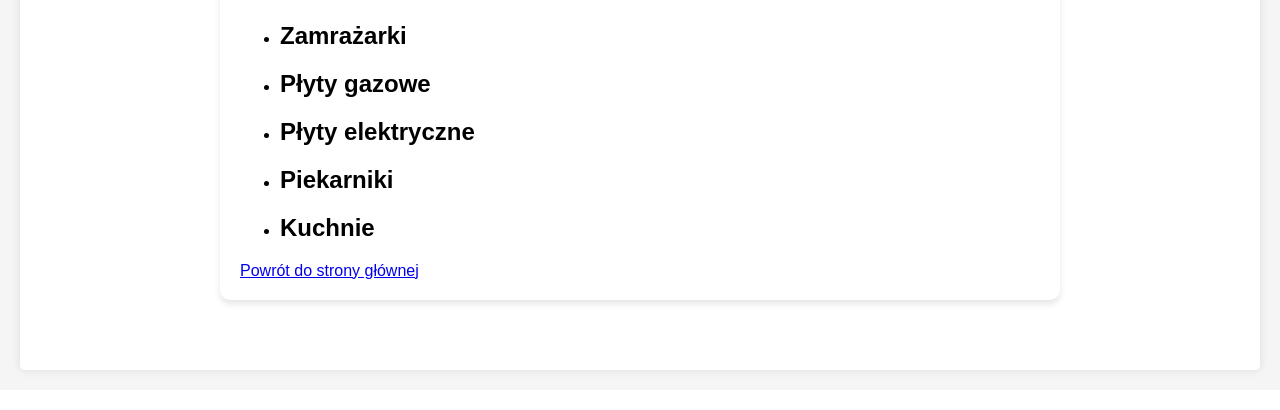
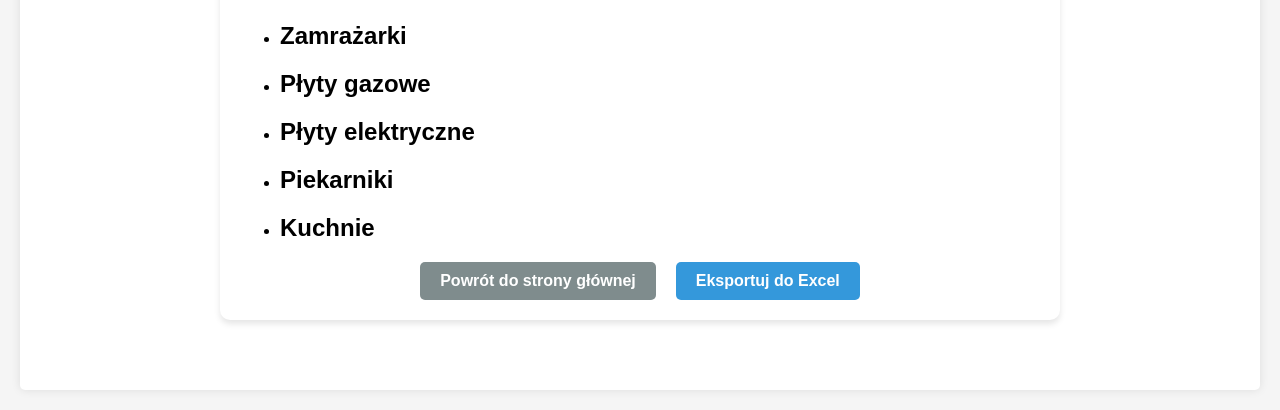
Before and after one commit to Fizyriusz/beko-sales-app, a Django app: page /produkty/ekspozycja-summary/ in a window 1280 px wide. Shown: the part 659-1069 px from the top of the page. Before the commit the page ends 1035 px from the top, so only its background shows below. Run offline with Django 5.2, Linux system fonts and the light colour scheme; a user stored in the database is signed in; data comes from the database, SQL or seed files in the repository; both versions use the stored data as it was after the commit; data that the repository does not hold is empty.

Commit message:
Zmiana ekspozycji

```diff
--- a/produkty/static/produkty/style.css
+++ b/produkty/static/produkty/style.css
@@ -315,6 +315,40 @@ body {
     background-color: #16a085;
 }
 
+/* Przyciski akcji */
+.action-buttons {
+    display: flex;
+    justify-content: center;
+    gap: 20px;
+    margin-top: 20px;
+}
+
+.btn {
+    padding: 10px 20px;
+    border-radius: 5px;
+    text-decoration: none;
+    font-weight: bold;
+    transition: background-color 0.3s;
+}
+
+.btn-primary {
+    background-color: #3498db;
+    color: white;
+}
+
+.btn-primary:hover {
+    background-color: #2980b9;
+}
+
+.btn-secondary {
+    background-color: #7f8c8d;
+    color: white;
+}
+
+.btn-secondary:hover {
+    background-color: #95a5a6;
+}
+
 /* Formularz ekspozycji */
 .form-container {
     margin-top: 20px;
--- a/produkty/templates/produkty/base.html
+++ b/produkty/templates/produkty/base.html
@@ -147,6 +147,9 @@
                 <li><a href="{% url 'produkty:ekspozycja_summary' %}" class="list-group-item list-group-item-action">
                     <i class="fas fa-chart-bar me-2"></i> Podsumowanie ekspozycji
                 </a></li>
+                <li><a href="{% url 'produkty:ekspozycja_export' %}" class="list-group-item list-group-item-action">
+                    <i class="fas fa-file-excel me-2"></i> Eksport ekspozycji do Excel
+                </a></li>
                 <li><a href="{% url 'produkty:klienci' %}" class="list-group-item list-group-item-action">
                     <i class="fas fa-users me-2"></i> Licznik klientów
                 </a></li>
--- a/produkty/templates/produkty/ekspozycja_summary.html
+++ b/produkty/templates/produkty/ekspozycja_summary.html
@@ -18,5 +18,8 @@ Podsumowanie Ekspozycji
         </li>
     {% endfor %}
 </ul>
-<a href="{% url 'produkty:home' %}">Powrót do strony głównej</a>
+<div class="action-buttons">
+    <a href="{% url 'produkty:home' %}" class="btn btn-secondary">Powrót do strony głównej</a>
+    <a href="{% url 'produkty:ekspozycja_export' %}" class="btn btn-primary">Eksportuj do Excel</a>
+</div>
 {% endblock %}
--- a/produkty/urls.py
+++ b/produkty/urls.py
@@ -19,6 +19,7 @@ urlpatterns = [
     path('zadaniowka/<int:task_id>/postepy/', views.postepy_zadaniowki, name='postepy_zadaniowki'),
     path('ekspozycja/<int:grupa_id>/', views.ekspozycja_form, name='ekspozycja_form'),
     path('ekspozycja-summary/', views.ekspozycja_summary, name='ekspozycja_summary'),
+    path('ekspozycja-export/', views.eksportuj_ekspozycje_xlsx, name='ekspozycja_export'),
     path('klienci/', views.klienci, name='klienci'),
     path('klienci/zmien/<str:operacja>/', views.zmien_licznik, name='zmien_licznik'),
 ]
--- a/produkty/views.py
+++ b/produkty/views.py
@@ -12,6 +12,9 @@ import re
 from django.db import models
 from django.http import HttpResponse, JsonResponse
 from django.contrib.auth.decorators import login_required
+from openpyxl.styles import PatternFill, Font, Alignment, Border, Side
+from openpyxl.utils import get_column_letter
+from io import BytesIO
 
 @login_required
 def test_template(request):
@@ -442,3 +445,143 @@ def zmien_licznik(request, operacja):
             return JsonResponse({'liczba_klientow': counter.liczba_klientow})
 
     return redirect('produkty:klienci')
+
+@login_required
+def eksportuj_ekspozycje_xlsx(request):
+    # Tworzenie nowego arkusza Excel
+    wb = openpyxl.Workbook()
+    ws = wb.active
+    ws.title = "Ekspozycja"
+
+    # Pobieranie danych
+    grupy = GrupaProduktowa.objects.all().order_by('id')
+    marki = Marka.objects.all().order_by('id')
+    ekspozycje = Ekspozycja.objects.select_related('grupa', 'marka').all()
+
+    # Stylizacja
+    header_fill = PatternFill(start_color="2C3E50", end_color="2C3E50", fill_type="solid")
+    header_font = Font(color="FFFFFF", bold=True)
+    header_alignment = Alignment(horizontal='center', vertical='center')
+    thin_border = Border(left=Side(style='thin'), right=Side(style='thin'), top=Side(style='thin'), bottom=Side(style='thin'))
+
+    # Nagłówki
+    ws['A1'] = "Lista TOTAL duża AGD udziały producentów"
+    ws['A1'].font = Font(bold=True)
+    ws.merge_cells('A1:BV1')
+
+    ws['A2'] = "Kategoria"
+    ws['A2'].fill = header_fill
+    ws['A2'].font = header_font
+    ws['A2'].alignment = header_alignment
+    ws['A2'].border = thin_border
+
+    ws['B2'] = "Produkty TOTAL suma"
+    ws['B2'].fill = header_fill
+    ws['B2'].font = header_font
+    ws['B2'].alignment = header_alignment
+    ws['B2'].border = thin_border
+
+    # Dodawanie nagłówków marek
+    col_index = 3
+    for marka in marki:
+        col_letter = get_column_letter(col_index)
+        ws[f'{col_letter}2'] = f"{marka.nazwa} ilość"
+        ws[f'{col_letter}2'].fill = header_fill
+        ws[f'{col_letter}2'].font = header_font
+        ws[f'{col_letter}2'].alignment = header_alignment
+        ws[f'{col_letter}2'].border = thin_border
+
+        col_letter = get_column_letter(col_index + 1)
+        ws[f'{col_letter}2'] = f"{marka.nazwa} %"
+        ws[f'{col_letter}2'].fill = header_fill
+        ws[f'{col_letter}2'].font = header_font
+        ws[f'{col_letter}2'].alignment = header_alignment
+        ws[f'{col_letter}2'].border = thin_border
+
+        col_index += 2
+
+    # Wypełnianie danymi
+    row_index = 3
+    for grupa in grupy:
+        # Nazwa grupy
+        ws[f'A{row_index}'] = grupa.nazwa
+        ws[f'A{row_index}'].border = thin_border
+
+        # Obliczanie sumy dla grupy
+        suma_grupa = sum([ekspozycja.liczba for ekspozycja in ekspozycje.filter(grupa=grupa)])
+        ws[f'B{row_index}'] = suma_grupa
+        ws[f'B{row_index}'].border = thin_border
+
+        # Wypełnianie danymi dla każdej marki
+        col_index = 3
+        for marka in marki:
+            try:
+                ekspozycja = ekspozycje.get(grupa=grupa, marka=marka)
+                liczba = ekspozycja.liczba
+            except Ekspozycja.DoesNotExist:
+                liczba = 0
+
+            # Ilość
+            col_letter = get_column_letter(col_index)
+            ws[f'{col_letter}{row_index}'] = liczba
+            ws[f'{col_letter}{row_index}'].border = thin_border
+
+            # Procent
+            col_letter = get_column_letter(col_index + 1)
+            if suma_grupa > 0:
+                procent = (liczba / suma_grupa) * 100
+                ws[f'{col_letter}{row_index}'] = f"{procent:.1f}%"
+            else:
+                ws[f'{col_letter}{row_index}'] = "#DIV/0!"
+            ws[f'{col_letter}{row_index}'].border = thin_border
+
+            col_index += 2
+
+        row_index += 1
+
+    # Dodawanie wiersza podsumowania
+    ws[f'A{row_index}'] = "Udziały producenta w ekspozycji produktów TOTAL"
+    ws[f'A{row_index}'].border = thin_border
+
+    # Obliczanie sumy całkowitej
+    suma_total = sum([ekspozycja.liczba for ekspozycja in ekspozycje])
+    ws[f'B{row_index}'] = suma_total
+    ws[f'B{row_index}'].border = thin_border
+
+    # Wypełnianie podsumowania dla każdej marki
+    col_index = 3
+    for marka in marki:
+        suma_marka = sum([ekspozycja.liczba for ekspozycja in ekspozycje.filter(marka=marka)])
+
+        # Ilość
+        col_letter = get_column_letter(col_index)
+        ws[f'{col_letter}{row_index}'] = suma_marka
+        ws[f'{col_letter}{row_index}'].border = thin_border
+
+        # Procent
+        col_letter = get_column_letter(col_index + 1)
+        if suma_total > 0:
+            procent = (suma_marka / suma_total) * 100
+            ws[f'{col_letter}{row_index}'] = f"{procent:.1f}%"
+        else:
+            ws[f'{col_letter}{row_index}'] = "#DIV/0!"
+        ws[f'{col_letter}{row_index}'].border = thin_border
+
+        col_index += 2
+
+    # Dostosowanie szerokości kolumn
+    for col in range(1, col_index):
+        ws.column_dimensions[get_column_letter(col)].width = 15
+
+    # Zapisywanie do bufora i zwracanie jako odpowiedź HTTP
+    buffer = BytesIO()
+    wb.save(buffer)
+    buffer.seek(0)
+
+    response = HttpResponse(
+        buffer.getvalue(),
+        content_type='application/vnd.openxmlformats-officedocument.spreadsheetml.sheet'
+    )
+    response['Content-Disposition'] = 'attachment; filename=ekspozycja.xlsx'
+
+    return response
```
Also changed, not shown: db.sqlite3.
